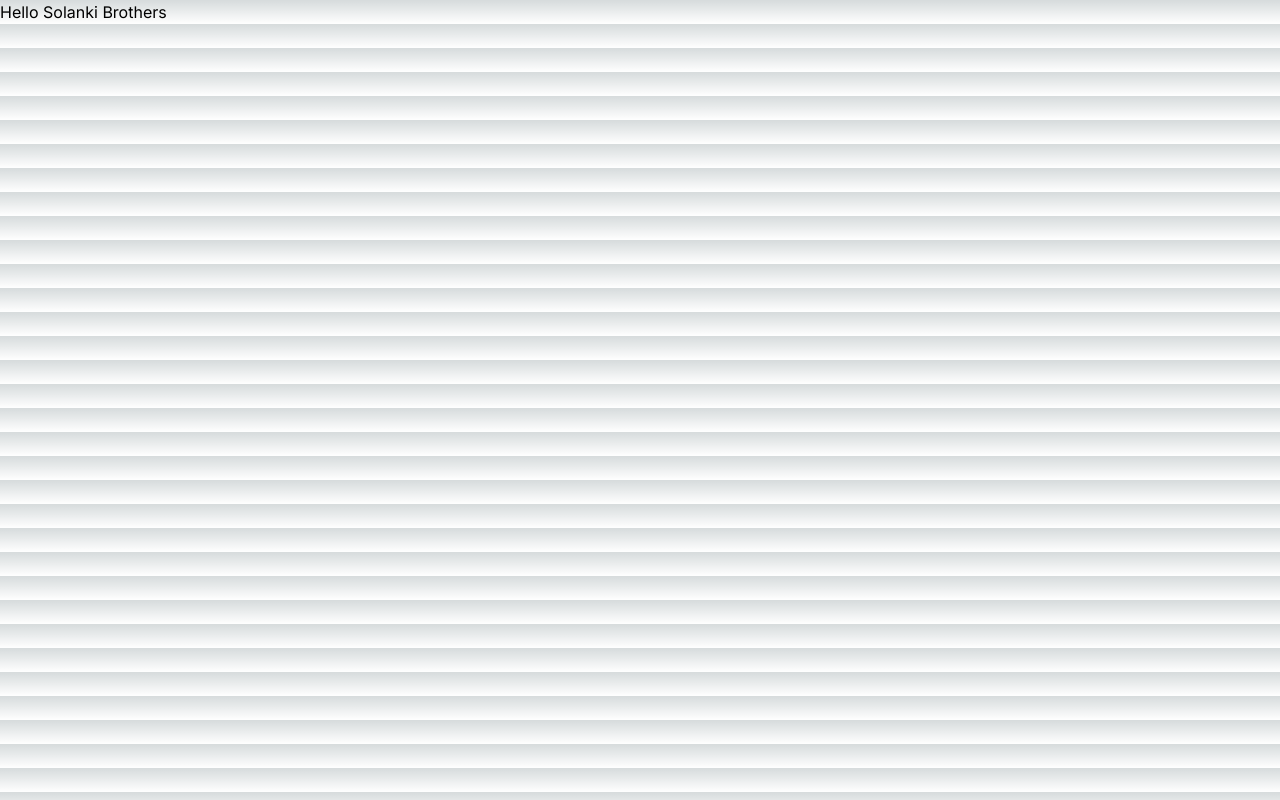
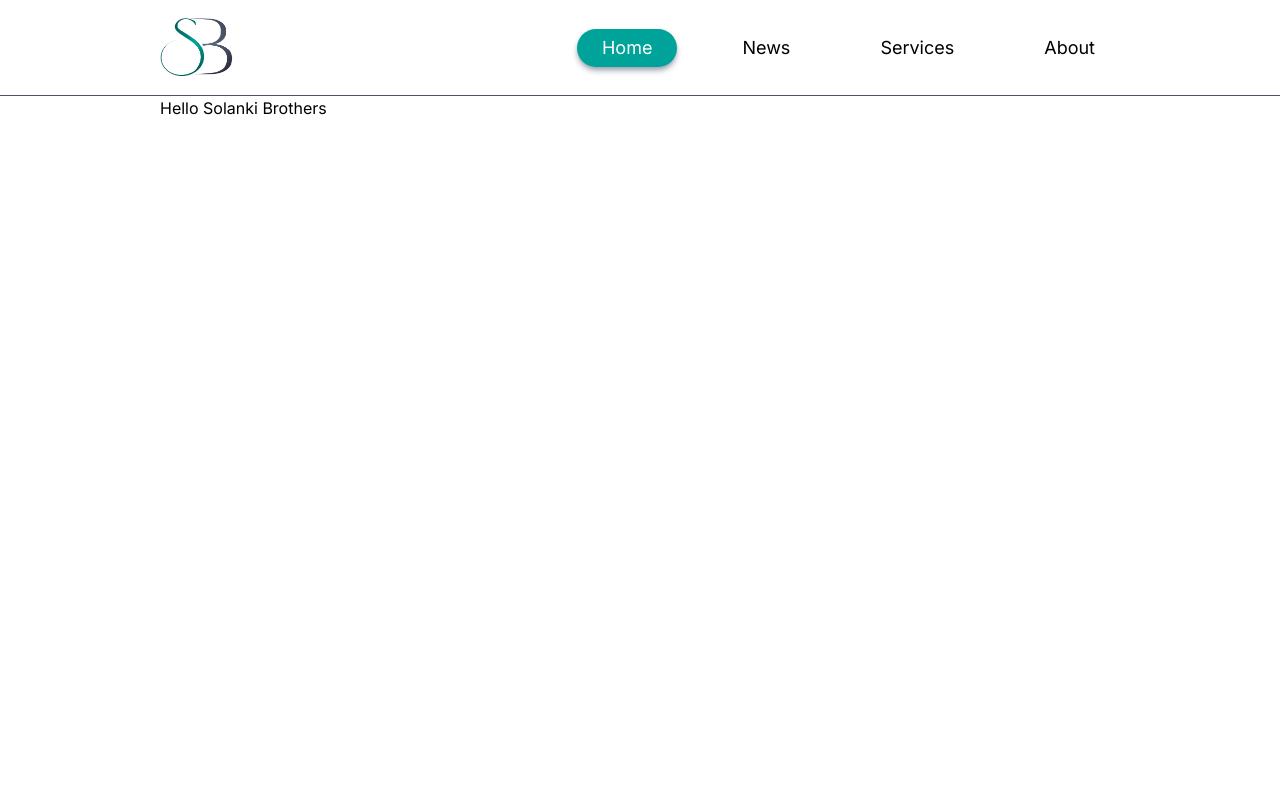
Before and after one commit to Solanki-Brothers/solanki-brothers, a Next.js app: page / in a window 1280 px wide. Built offline with nearby package versions, Linux system fonts and the light colour scheme.

Commit message:
Navbar - Non responsive version

```diff
--- a/src/app/globals.css
+++ b/src/app/globals.css
@@ -2,32 +2,8 @@
 @tailwind components;
 @tailwind utilities;
 
+/* Variables */
 :root {
-  --foreground-rgb: 0, 0, 0;
-  --background-start-rgb: 214, 219, 220;
-  --background-end-rgb: 255, 255, 255;
+  --brand-primary: #00a399;
+  --brand-secondary: #4a5265;
 }
-
-@media (prefers-color-scheme: dark) {
-  :root {
-    --foreground-rgb: 255, 255, 255;
-    --background-start-rgb: 0, 0, 0;
-    --background-end-rgb: 0, 0, 0;
-  }
-}
-
-body {
-  color: rgb(var(--foreground-rgb));
-  background: linear-gradient(
-      to bottom,
-      transparent,
-      rgb(var(--background-end-rgb))
-    )
-    rgb(var(--background-start-rgb));
-}
-
-@layer utilities {
-  .text-balance {
-    text-wrap: balance;
-  }
-}
--- a/src/app/layout.jsx
+++ b/src/app/layout.jsx
@@ -1,3 +1,4 @@
+import { Navbar } from "@/containers";
 import { Inter } from "next/font/google";
 import "./globals.css";
 
@@ -11,7 +12,10 @@ export const metadata = {
 export default function RootLayout({ children }) {
   return (
     <html lang="en">
-      <body className={inter.className}>{children}</body>
+      <body className={inter.className + " bg-white px-40 pt-24"}>
+        <Navbar />
+        {children}
+      </body>
     </html>
   );
 }
--- /dev/null
+++ b/src/components/NavLink/NavLink.jsx
@@ -0,0 +1,22 @@
+"use client";
+import Link from "next/link";
+
+import { usePathname } from "next/navigation";
+
+const NavLink = ({ href, children }) => {
+  const pathname = usePathname();
+  const isActive = pathname === href;
+  return (
+    <Link
+      href={href}
+      className={
+        "border-transparent border  hover:border-primary hover:border-b-secondary hover:border-r-secondary block px-6 py-1 rounded-full transition-all duration-500 ease-in-out " +
+        (isActive ? "bg-primary text-white shadow-md shadow-gray-400" : "")
+      }
+    >
+      {children}
+    </Link>
+  );
+};
+
+export default NavLink;
--- /dev/null
+++ b/src/components/index.js
@@ -0,0 +1 @@
+export { default as NavLink } from "./NavLink/NavLink.jsx";
--- /dev/null
+++ b/src/containers/Navbar/Navbar.jsx
@@ -0,0 +1,27 @@
+import Image from "next/image";
+import { NavLink } from "@/components";
+function Navbar() {
+  return (
+    <div className="border-b border-secondary h-24 w-full flex items-center justify-between px-40 py-8 fixed top-0  left-0 z-50">
+      <Image className="" src="/logo.png" alt="logo" width={75} height={75} />
+      <nav className="">
+        <ul className="flex gap-10 text-lg">
+          <li>
+            <NavLink href="/">Home</NavLink>
+          </li>
+          <li>
+            <NavLink href="/news">News</NavLink>
+          </li>
+          <li>
+            <NavLink href="/services">Services</NavLink>
+          </li>
+          <li>
+            <NavLink href="/about">About</NavLink>
+          </li>
+        </ul>
+      </nav>
+    </div>
+  );
+}
+
+export default Navbar;
--- /dev/null
+++ b/src/containers/index.js
@@ -0,0 +1 @@
+export { default as Navbar } from "./Navbar/Navbar";
--- a/tailwind.config.js
+++ b/tailwind.config.js
@@ -1,8 +1,8 @@
 /** @type {import('tailwindcss').Config} */
 module.exports = {
   content: [
-    "./src/pages/**/*.{js,ts,jsx,tsx,mdx}",
     "./src/components/**/*.{js,ts,jsx,tsx,mdx}",
+    "./src/containers/**/*.{js,ts,jsx,tsx,mdx}",
     "./src/app/**/*.{js,ts,jsx,tsx,mdx}",
   ],
   theme: {
@@ -12,6 +12,10 @@ module.exports = {
         "gradient-conic":
           "conic-gradient(from 180deg at 50% 50%, var(--tw-gradient-stops))",
       },
+      colors: {
+        primary: "#00a399",
+        secondary: "#4a5265",
+      },
     },
   },
   plugins: [],
```
Also changed, not shown: public/logo.png (added).
